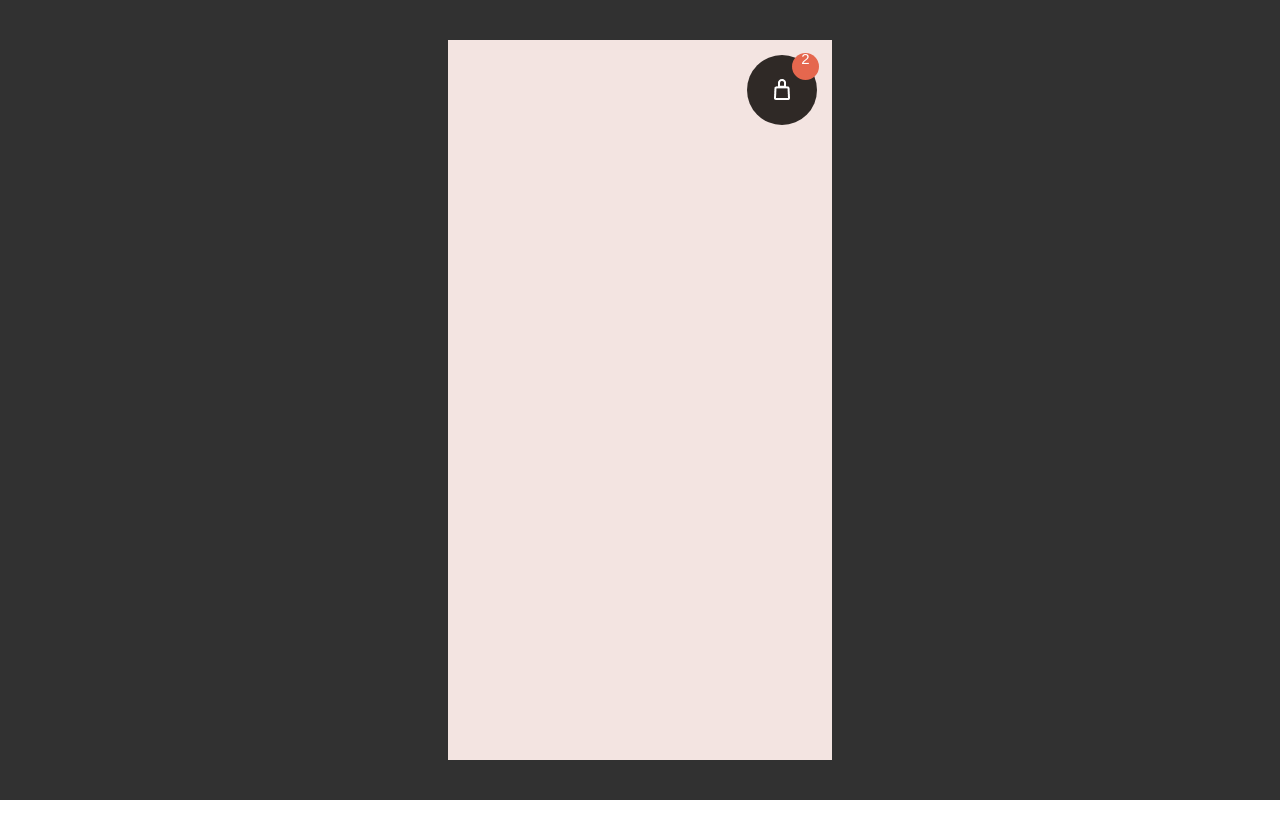
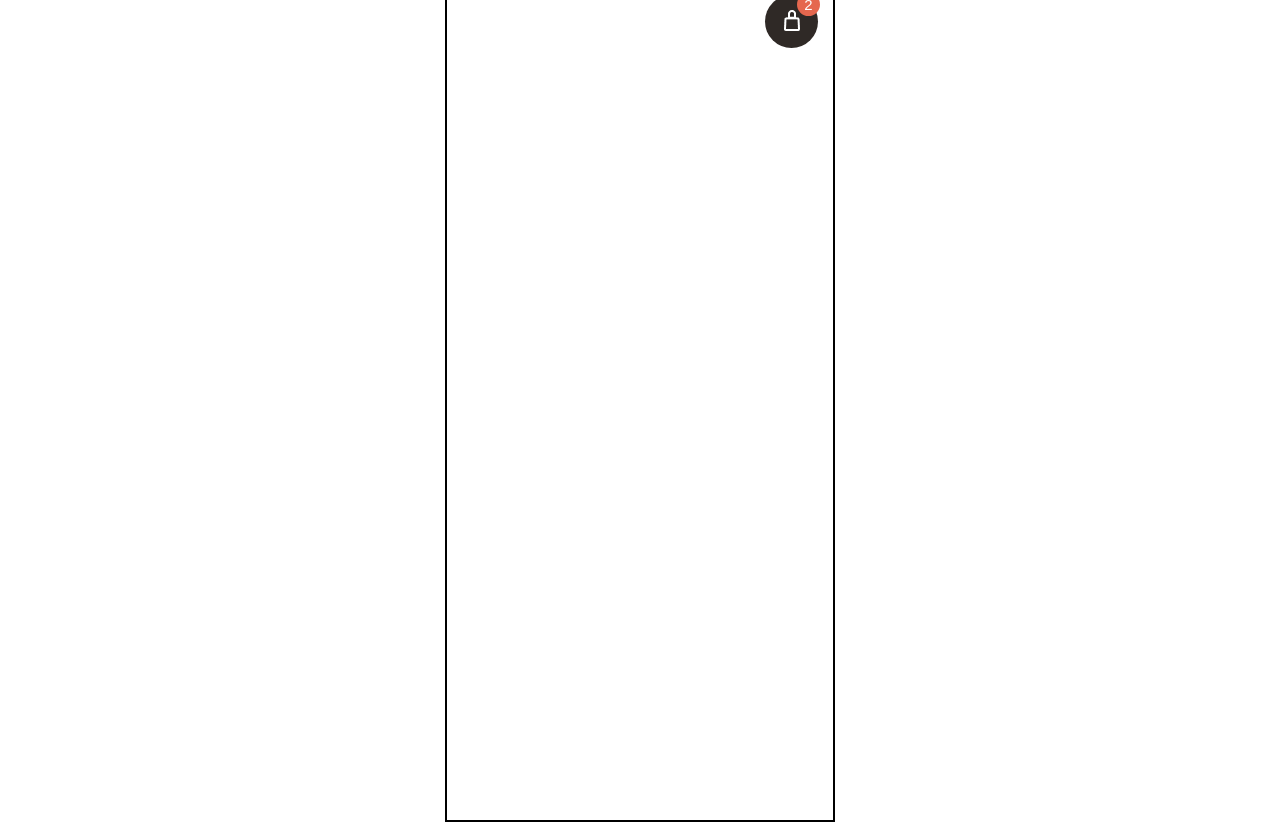
Before and after one commit to SimonGebru/Group-exam-Airbean, a React (Vite) app in the folder airbean-group/: page /cart in a window 1280 px wide. Before the commit the page ends 800 px from the top, so only its background shows below. Built offline with nearby package versions, Linux system fonts and the light colour scheme; the HTML template or start-up script is replaced by a standard one.

Commit message:
Api tillagd, cart scss fixad.

```diff
--- /dev/null
+++ b/airbean-group/src/components/Api.jsx
@@ -0,0 +1,91 @@
+
+
+
+
+
+
+
+const ApiCall = async (typeOfCall, orderNumber, orderPrice) => {
+
+
+
+
+       if (typeOfCall === "menu") {
+        try {
+            const response = await fetch(`https://airbean-9pcyw.ondigitalocean.app/api/beans/`);
+            if (!response.ok) {
+              throw new Error("Något gick fel vid hämtning av menyn..");
+            }
+            const data = await response.json();
+
+            console.log(data.menu)
+            return data.menu
+          } catch (err) {
+            console.error()
+          }
+
+       } else if(typeOfCall === "status") {
+
+          try {
+            const response = await fetch(`https://airbean-9pcyw.ondigitalocean.app/api/beans/order/status/{${orderNumber}}`);
+
+            if (!response.ok) {
+              throw new Error('Något gick fel vid hämtning av status..');
+            }
+
+            const data = await response.json();
+
+
+            console.log(data)
+
+
+          } catch (error) {
+            console.error('Fel vid hämtning av orderstatus:', error);
+          }
+
+
+
+       } else if(typeOfCall === "order") {
+
+        try {
+
+          const response = await fetch(`https://airbean-9pcyw.ondigitalocean.app/api/beans/order`, {
+            method: 'POST',
+            headers: {
+              'Content-Type': 'application/json'
+            },
+            body: JSON.stringify({
+              details: {
+              order: [
+              {"name": "Cappuccino", "price": orderPrice},
+              {"name": "Cappuccino", "price": orderPrice}
+            ]
+            }
+          })
+          });
+
+          const data = await response.json();
+
+          console.log(data)
+          if (!response.ok) {
+            throw new Error('Något gick fel vid beställning..');
+          }
+
+
+        } catch (error) {
+          console.error('Fel vid beställningsanropet:', error);
+        }
+      }
+
+
+
+
+
+
+
+
+}
+
+
+
+export default ApiCall;
--- a/airbean-group/src/components/Cart.jsx
+++ b/airbean-group/src/components/Cart.jsx
@@ -2,6 +2,8 @@ import './Cart.scss'
 import bagIcon from '../assets/bag 2.png'
 import React, { useState } from "react";
 import { useEffect } from "react";
+
+import ApiCall from './Api.jsx';
 
 
 
@@ -21,6 +23,7 @@ const Cart = () => {
         {id: 1, title: "Bryggkaffe", price: 49},
         {id: 2, title: "Caffé Doppio", price: 49},
     ]);
+
 
     useEffect(() => {
         priceCalculation();
@@ -80,7 +83,6 @@ const Cart = () => {
 
     return (
        <>
-       <section className="background-filler">
        <section className='temp-background'>
 
         <div className={`dark-background-overlay ${isHidden ? "hidden" : ""}`}></div>
@@ -126,7 +128,7 @@ const Cart = () => {
 
             <section className='bottom-text-container'>
                 <p className='cart-total-text'>Total </p>
-                <p className='cart-dots-divider'> ............................. </p>
+                <p className='cart-dots-divider'> ... </p>
                 <p className='cart-price'>{totalPrice}</p>
                 <p className='cart-information'>inkl moms + drönarleverans</p>
 
@@ -134,7 +136,9 @@ const Cart = () => {
 
 
 
-            { <button className='checkout-button' onClick={() => addNewProduct("Kaffe Latte", 49)}>Take my money!</button> }
+            <button className='checkout-button' onClick={() => ApiCall("order", undefined, 49)}>Take my money!</button>
+            {/* Onclick är bara där för exempel! */}
+            {/* onClick={() => addNewProduct("Kaffe Latte", 49)} */}
 
 
         </section>
@@ -146,7 +150,7 @@ const Cart = () => {
 
 
        </section>
-       </section>
+
 
 
 
--- a/airbean-group/src/components/Cart.scss
+++ b/airbean-group/src/components/Cart.scss
@@ -17,24 +17,26 @@ $secondary-color: rgba(47, 41, 38, 1);
     opacity: 0;
  }
 
+ ::-webkit-scrollbar {
+    width: 8px;
+  }
+
+  ::-webkit-scrollbar-track {
+    background: transparent;
+    border-radius: 10px;
+  }
+
+  ::-webkit-scrollbar-thumb {
+    background: gray;
+    border-radius: 10px;
+  }
 
 
-.background-filler {
-    width: 100vw;
-    height: 100vh;
-    max-width: 100%;
-    margin: 0;
-    padding: 0;
-    background-color: rgb(49, 49, 49);
-    @include absoluteCentering();
-}
-
 .temp-background {
-    background-color: #F3E4E1;
-    width: 30vw;
-    height: 90vh;
+    border: 2px solid black;
+    width: 390px;
+    height: 844px;
     display: flex;
-
     position: relative;
 }
 
@@ -44,8 +46,8 @@ $secondary-color: rgba(47, 41, 38, 1);
 
 
 .cart-button {
-    width: 70px;
-    height: 70px;
+    width: 52.8px;
+    height: 52.8px;
     background-color: $secondary-color;
     border: none;
     position: absolute;
@@ -58,8 +60,8 @@ $secondary-color: rgba(47, 41, 38, 1);
 }
 
 .cart-button-notification-icon {
-    height: 27px;
-    width: 27px;
+    height: 23px;
+    width: 23px;
     background-color: #E5674E;
     position: absolute;
     right: -2px;
@@ -72,6 +74,8 @@ $secondary-color: rgba(47, 41, 38, 1);
    color: white;
    font-family: Arial, Helvetica, sans-serif;
    font-size: 15px;
+   text-align: center;
+   margin: 0;
 }
 
 
@@ -103,7 +107,7 @@ $secondary-color: rgba(47, 41, 38, 1);
     display: flex;
     flex-direction: column;
     align-items: center;
-    margin-top: 35px;
+    margin-top: 25px;
     top: 50%;
     left: 50%;
     transform: translate(-50%, -50%);
@@ -112,7 +116,7 @@ $secondary-color: rgba(47, 41, 38, 1);
 .cart-icon-pointer {
     position: absolute;
     right: 0;
-    margin-right: 20px;
+    margin-right: 18px;
     top: -20px;
     width: 0;
     height: 0;
@@ -163,6 +167,7 @@ $secondary-color: rgba(47, 41, 38, 1);
     @include textDefaults();
     margin: 0;
     margin-top: 10px;
+    font-size: 17px;
 }
 
 .product-remove-button {
@@ -214,6 +219,7 @@ $secondary-color: rgba(47, 41, 38, 1);
     align-items: center;
     justify-content: space-between;
     flex-wrap: wrap;
+    margin-top: 50px;
 }
 
 .cart-total-text {
@@ -253,11 +259,13 @@ $secondary-color: rgba(47, 41, 38, 1);
     background-color: $secondary-color;
     color: white;
     font-family: Arial, Helvetica, sans-serif;
-    font-size: 30px;
+    font-size: 25px;
     width: 65%;
     height: 10%;
     border-radius: 50px;
-    margin-top: 40px;
+    position: absolute;
+    bottom: 0;
+    margin-bottom: 30px;
     transition: 0.3s;
     font-weight: bold;
 }
```
